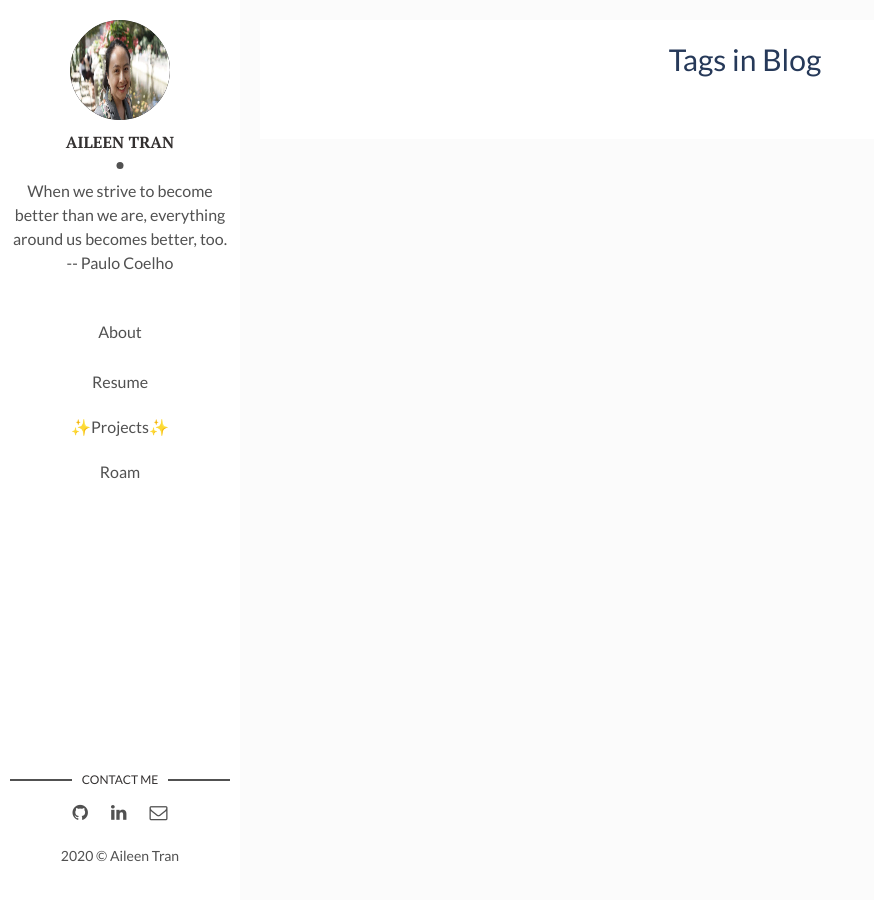
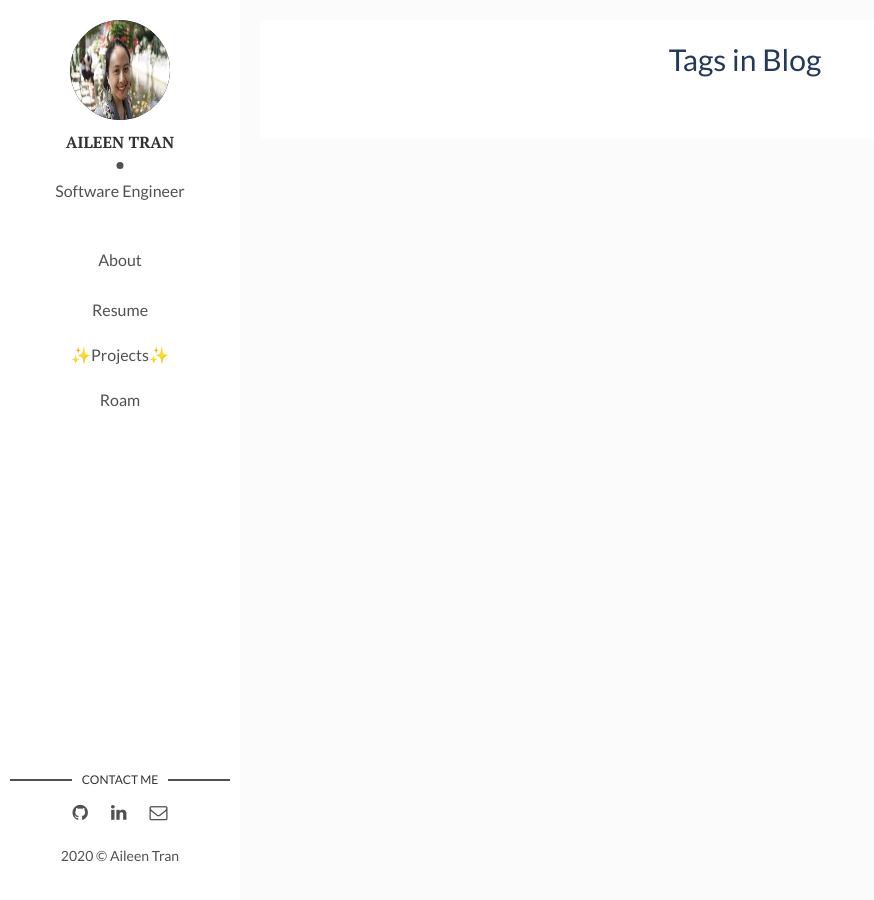
Before and after one commit to aileentran/aileentran.github.io, a Jekyll site: the page built from tags.html, in a window 1280 px wide. Shown: the whole page, without its empty margins (0-874 px from the left). Built offline with Jekyll 4.4.1, drawn with Linux system fonts in a browser that asks for light colours.

Commit message:
Updated description, about page, roam

```diff
--- a/_config.yml
+++ b/_config.yml
@@ -32,7 +32,7 @@ url: "" # the base hostname & protocol for your site, e.g. http://example.com
 # Author Settings
 author: Aileen Tran
 author-img: gardeninparis.jpg # add your photo
-about-author: When we strive to become better than we are, everything around us becomes better, too. -- Paulo Coelho   # add description
+about-author: Software Engineer   # add description
 # social-twitter: # add your Twitter handle
 # social-facebook: # add your Facebook handle
 social-github: aileentran # add your Github handle
```
Also changed, not shown: _projects/roam.md (+4 -2 lines), index.md (+6 -2 lines).
